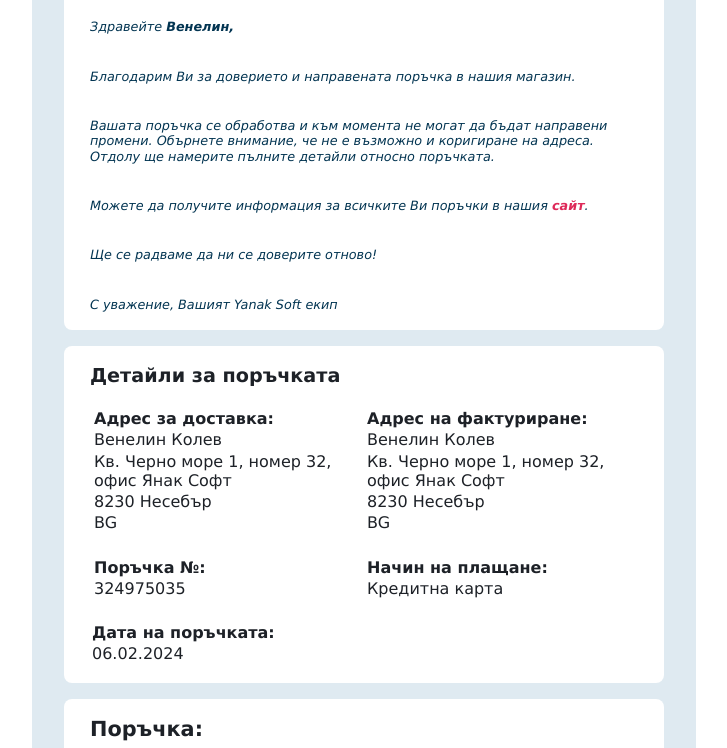
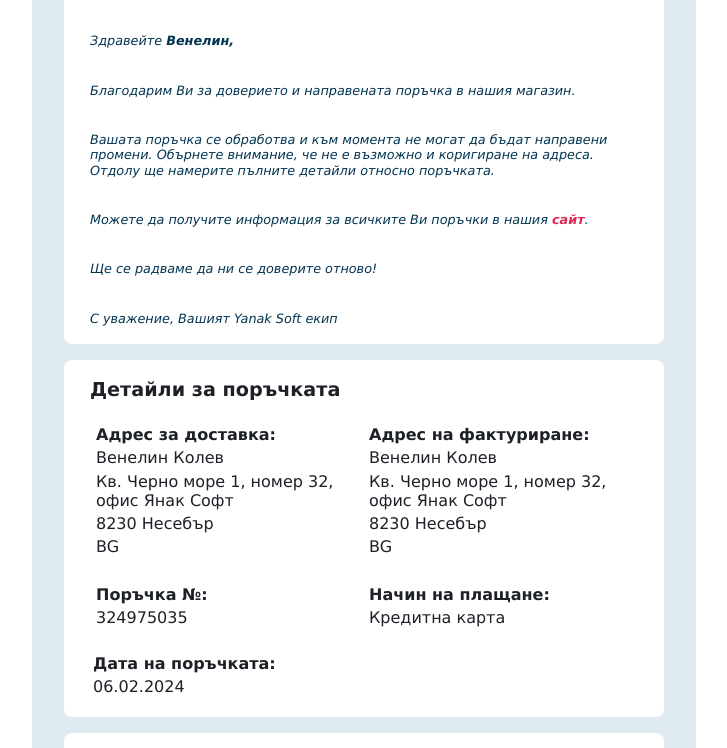
Before and after one commit to venelinkolev/accepted-orders, a website: page accepted-orders.html in a window 1280 px wide. Shown: the part 503-1251 px from the top of the page, without its empty margins (276-1003 px from the left). Drawn offline with Linux system fonts and the light colour scheme.

Commit message:
Remove Style Reset For Padding And Margin

```diff
--- a/accepted-orders.html
+++ b/accepted-orders.html
@@ -20,11 +20,6 @@
         --primary-icon-color: #FFAD00;
         --secondary-icon-color: #29DEA6;
         --main-background-color: white;
-    }
-
-    * {
-        padding: 0;
-        margin: 0;
     }
 
     p {
```
Also changed, not shown: confirmation-email.html (+0 -5 lines), new-user.html (+0 -5 lines), order-to-seller.html (+0 -5 lines), reset-password.html (+0 -5 lines).
